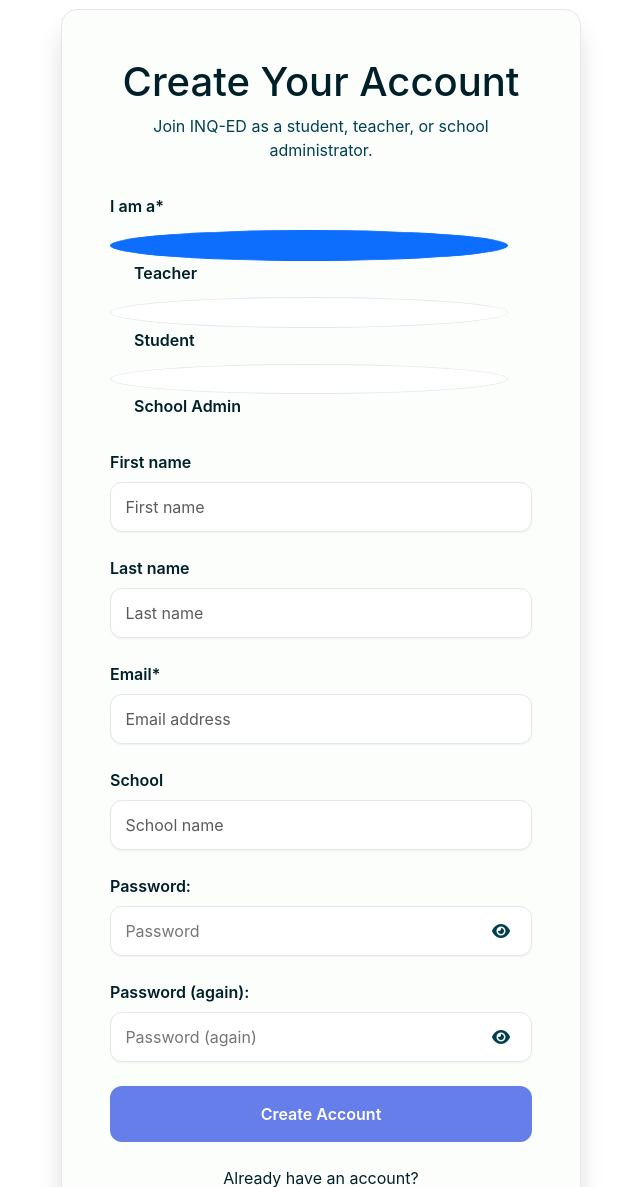
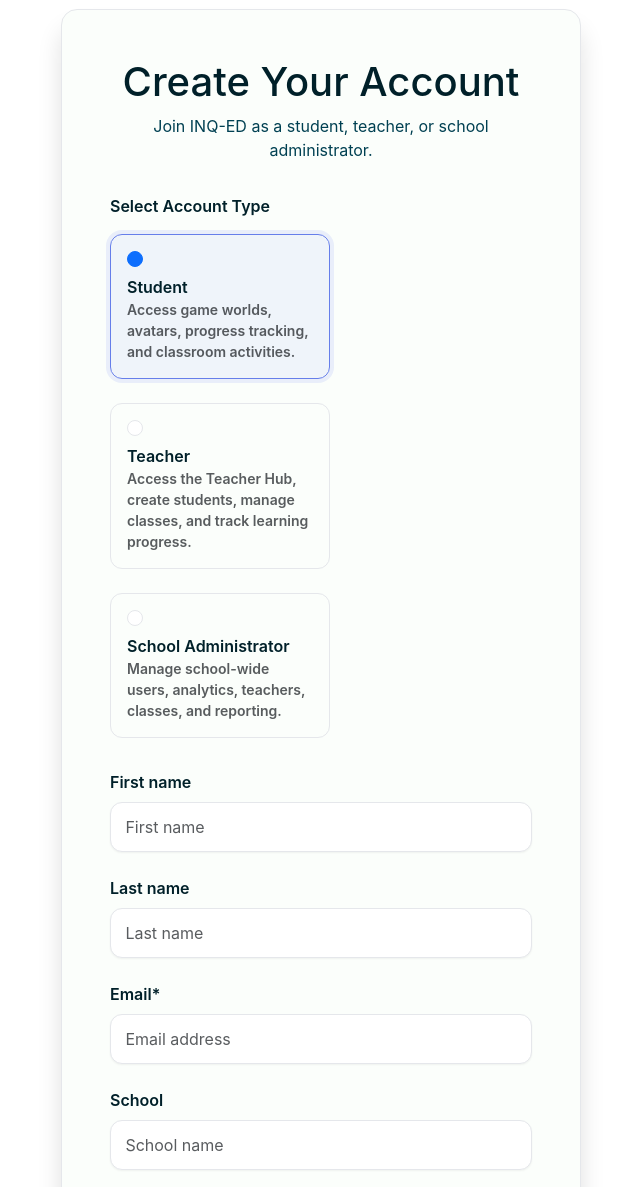
Before and after one commit to njthomas1991-hub/inq-edu, a Django app: page /signup/ in a window 1280 px wide. Shown: the part 217-1404 px from the top of the page, without its empty margins (319-959 px from the left). Run offline with Django 5.2, Linux system fonts and the light colour scheme; some libraries are stand-ins or nearby versions.

Commit message:
Finalize auth and template updates

```diff
--- a/backend/templates/core/account/login.html
+++ b/backend/templates/core/account/login.html
@@ -105,7 +105,7 @@
 <div class="auth-links">
     <a href="{% url 'password_reset' %}">Forgot password?</a>
     <div class="mt-2">
-        <a href="{% url 'signup' %}">Create Account</a>
+        <a href="{% url 'account_signup' %}">Create Account</a>
     </div>
 </div>
 {% endblock %}
--- a/backend/templates/core/account/password_reset.html
+++ b/backend/templates/core/account/password_reset.html
@@ -21,6 +21,6 @@
 {% block auth_actions %}
 <div class="form-actions">
     <button type="submit" class="btn-primary-custom">Send reset link</button>
-    <a href="{% url 'login' %}" class="btn-secondary-custom">Back to login</a>
+    <a href="{% url 'account_login' %}" class="btn-secondary-custom">Back to login</a>
 </div>
 {% endblock %}
--- a/backend/templates/core/account/password_reset_complete.html
+++ b/backend/templates/core/account/password_reset_complete.html
@@ -10,6 +10,6 @@
 
 {% block auth_body %}
 <div class="form-actions">
-    <a href="{% url 'login' %}" class="btn-primary-custom">Go to Login</a>
+    <a href="{% url 'account_login' %}" class="btn-primary-custom">Go to Login</a>
 </div>
 {% endblock %}
--- a/backend/templates/core/account/password_reset_done.html
+++ b/backend/templates/core/account/password_reset_done.html
@@ -10,6 +10,6 @@
 
 {% block auth_body %}
 <div class="form-actions">
-    <a href="{% url 'login' %}" class="btn-primary-custom">Back to Login</a>
+    <a href="{% url 'account_login' %}" class="btn-primary-custom">Back to Login</a>
 </div>
 {% endblock %}
--- a/backend/templates/core/account/signup.html
+++ b/backend/templates/core/account/signup.html
@@ -27,9 +27,114 @@ Create Your Account
         </div>
     {% endif %}
 
-    <!-- Role -->
+    <!-- Role Selection -->
     <div class="auth-field-group">
-        {{ form.role|as_crispy_field }}
+
+        <label class="form-label fw-semibold mb-3">
+            Select Account Type
+        </label>
+
+        <div class="role-card-group">
+
+            <!-- Student -->
+            <div class="role-card">
+
+                <label class="role-label" for="id_role_0">
+
+                    <input
+                        class="form-check-input role-radio"
+                        type="radio"
+                        name="role"
+                        value="student"
+                        id="id_role_0"
+                        checked
+                    >
+
+                    <div class="role-content">
+
+                        <div class="fw-semibold">
+                            Student
+                        </div>
+
+                        <div class="text-muted small">
+                            Access game worlds, avatars,
+                            progress tracking, and classroom activities.
+                        </div>
+
+                    </div>
+
+                </label>
+
+            </div>
+
+            <!-- Teacher -->
+            <div class="role-card">
+
+                <label class="role-label" for="id_role_1">
+
+                    <input
+                        class="form-check-input role-radio"
+                        type="radio"
+                        name="role"
+                        value="teacher"
+                        id="id_role_1"
+                    >
+
+                    <div class="role-content">
+
+                        <div class="fw-semibold">
+                            Teacher
+                        </div>
+
+                        <div class="text-muted small">
+                            Access the Teacher Hub, create students,
+                            manage classes, and track learning progress.
+                        </div>
+
+                    </div>
+
+                </label>
+
+            </div>
+
+            <!-- School Admin -->
+            <div class="role-card">
+
+                <label class="role-label" for="id_role_2">
+
+                    <input
+                        class="form-check-input role-radio"
+                        type="radio"
+                        name="role"
+                        value="school_admin"
+                        id="id_role_2"
+                    >
+
+                    <div class="role-content">
+
+                        <div class="fw-semibold">
+                            School Administrator
+                        </div>
+
+                        <div class="text-muted small">
+                            Manage school-wide users, analytics,
+                            teachers, classes, and reporting.
+                        </div>
+
+                    </div>
+
+                </label>
+
+            </div>
+
+        </div>
+
+        {% if form.role.errors %}
+            <div class="text-danger small mt-2">
+                {{ form.role.errors }}
+            </div>
+        {% endif %}
+
     </div>
 
     <!-- First Name -->
@@ -58,6 +163,7 @@ Create Your Account
         {{ form.password1.label_tag }}
 
         <div class="password-wrapper">
+
             {{ form.password1 }}
 
             <button
@@ -67,6 +173,7 @@ Create Your Account
             >
                 <i class="fa-solid fa-eye"></i>
             </button>
+
         </div>
 
         {% if form.password1.errors %}
@@ -83,6 +190,7 @@ Create Your Account
         {{ form.password2.label_tag }}
 
         <div class="password-wrapper">
+
             {{ form.password2 }}
 
             <button
@@ -92,6 +200,7 @@ Create Your Account
             >
                 <i class="fa-solid fa-eye"></i>
             </button>
+
         </div>
 
         {% if form.password2.errors %}
@@ -125,21 +234,21 @@ Create Your Account
     <div class="d-grid gap-2">
 
         <a
-            href="{% url 'login' %}?role=student"
+            href="{% url 'account_login' %}?role=student"
             class="btn-secondary-custom w-100"
         >
             Student Login
         </a>
 
         <a
-            href="{% url 'login' %}?role=teacher"
+            href="{% url 'account_login' %}?role=teacher"
             class="btn-secondary-custom w-100"
         >
             Teacher Login
         </a>
 
         <a
-            href="{% url 'login' %}?role=school_admin"
+            href="{% url 'account_login' %}?role=school_admin"
             class="btn-secondary-custom w-100"
         >
             School Admin Login
--- a/backend/templates/core/base.html
+++ b/backend/templates/core/base.html
@@ -219,14 +219,14 @@
                 {% else %}
 
                     <a
-                        href="{% url 'login' %}"
+                        href="{% url 'account_login' %}"
                         class="header-link"
                     >
                         Login
                     </a>
 
                     <a
-                        href="{% url 'signup' %}"
+                        href="{% url 'account_signup' %}"
                         class="header-link"
                     >
                         Register
--- a/backend/templates/core/base_school_admin.html
+++ b/backend/templates/core/base_school_admin.html
@@ -435,7 +435,7 @@
 
                                     <a
                                         class="dropdown-item"
-                                        href="{% url 'login' %}"
+                                        href="{% url 'account_login' %}"
                                     >
 
                                         <i class="bi bi-box-arrow-in-right"></i>
--- a/backend/templates/core/base_teacher.html
+++ b/backend/templates/core/base_teacher.html
@@ -444,7 +444,7 @@
 
                                     <a
                                         class="dropdown-item"
-                                        href="{% url 'login' %}"
+                                        href="{% url 'account_login' %}"
                                     >
 
                                         <i class="fas fa-sign-in-alt"></i>
--- a/backend/templates/core/public/home.html
+++ b/backend/templates/core/public/home.html
@@ -34,7 +34,7 @@
             <div class="widgit-symbol" data-symbol="start">
                 <div class="widgit-symbol-placeholder">▶️</div>
             </div>
-            <a href="{% url 'signup' %}" class="btn btn-light btn-lg">Get Started Today</a>
+            <a href="{% url 'account_signup' %}" class="btn btn-light btn-lg">Get Started Today</a>
         </div>
     </div>
 </section>
@@ -262,7 +262,7 @@
             <div class="widgit-symbol" data-symbol="start">
                 <div class="widgit-symbol-placeholder">🚀</div>
             </div>
-            <a href="{% url 'signup' %}" class="btn btn-light btn-lg">Start Your Journey</a>
+            <a href="{% url 'account_signup' %}" class="btn btn-light btn-lg">Start Your Journey</a>
         </div>
     </div>
 </section>
--- a/backend/templates/core/public/pricing.html
+++ b/backend/templates/core/public/pricing.html
@@ -28,7 +28,7 @@
                         <li class="mb-2 text-muted">✗ Custom content</li>
                     </ul>
                     <div class="text-center mt-4">
-                        <a href="{% url 'signup' %}" class="btn btn-outline-primary w-100">Get Started</a>
+                        <a href="{% url 'account_signup' %}" class="btn btn-outline-primary w-100">Get Started</a>
                     </div>
                 </div>
             </div>
@@ -55,7 +55,7 @@
                         <li class="mb-2">✓ Priority support</li>
                     </ul>
                     <div class="text-center mt-4">
-                        <a href="{% url 'signup' %}" class="btn btn-primary w-100">Start Free Trial</a>
+                        <a href="{% url 'account_signup' %}" class="btn btn-primary w-100">Start Free Trial</a>
                     </div>
                 </div>
             </div>
--- a/backend/templates/core/public/teacher_hub.html
+++ b/backend/templates/core/public/teacher_hub.html
@@ -74,8 +74,8 @@
                     <h3 class="mb-3">Ready to Transform Your Classroom?</h3>
                     <p class="mb-4">Join thousands of teachers using inq-ed to make learning more engaging and effective.</p>
                     <div class="d-flex gap-3 justify-content-center">
-                        <a href="{% url 'signup' %}" class="btn btn-light btn-lg">Sign Up</a>
-                        <a href="{% url 'login' %}" class="btn btn-outline-light btn-lg">Login</a>
+                        <a href="{% url 'account_signup' %}" class="btn btn-light btn-lg">Sign Up</a>
+                        <a href="{% url 'account_login' %}" class="btn btn-outline-light btn-lg">Login</a>
                     </div>
                 </div>
             </div>
--- a/backend/urls.py
+++ b/backend/urls.py
@@ -1,25 +1,8 @@
-"""
-URL configuration for backend project.
-
-The `urlpatterns` list routes URLs to views. For more information please see:
-    https://docs.djangoproject.com/en/6.0/topics/http/urls/
-Examples:
-Function views
-    1. Add an import:  from my_app import views
-    2. Add a URL to urlpatterns:  path('', views.home, name='home')
-Class-based views
-    1. Add an import:  from other_app.views import Home
-    2. Add a URL to urlpatterns:  path('', Home.as_view(), name='home')
-Including another URLconf
-    1. Import the include() function: from django.urls import include, path
-    2. Add a URL to urlpatterns:  path('blog/', include('blog.urls'))
-"""
 from django.conf import settings
 from django.conf.urls.static import static
+from django.contrib import admin
 from django.contrib.staticfiles.urls import staticfiles_urlpatterns
-from django.contrib import admin
-from django.contrib.auth import views as auth_views
-from django.urls import path, include
+from django.urls import include, path
 
 from core.views.auth_views import (
     custom_login_view,
@@ -43,21 +26,70 @@ from core.views.school_admin_views import (
 )
 
 urlpatterns = [
-    path('admin/', admin.site.urls),
-    path('', include('core.urls')),
+
+    # Admin
+    path("admin/", admin.site.urls),
+
+    # Core app URLs
+    path("", include("core.urls")),
+
+    # Home
     path("", home_page_view, name="home"),
-    path("teacher/", teacher_dashboard_view, name="teacher_dashboard"),
-    path("student/", student_dashboard_view, name="student_dashboard"),
-    path("school-admin/", school_admin_dashboard_view, name="school_admin_dashboard"),
-    path('summernote/', include('django_summernote.urls')),
-    path("login/", custom_login_view, name="login"),
-    path("logout/", custom_logout_view, name="logout"),
+
+    # Dashboards
+    path(
+        "teacher/",
+        teacher_dashboard_view,
+        name="teacher_dashboard",
+    ),
+
+    path(
+        "student/",
+        student_dashboard_view,
+        name="student_dashboard",
+    ),
+
+    path(
+        "school-admin/",
+        school_admin_dashboard_view,
+        name="school_admin_dashboard",
+    ),
+
+    # Auth
+    path(
+        "login/",
+        custom_login_view,
+        name="login",
+    ),
+
+    path(
+        "logout/",
+        custom_logout_view,
+        name="logout",
+    ),
+
+    # Account URLs
     path("", include("core.urls.auth_urls")),
-    path("account/", include("allauth.urls")),
+
+    # Summernote
+    path(
+        "summernote/",
+        include("django_summernote.urls"),
+    ),
 ]
 
-# Serve static files (images/css/js) during development
+# Static + media in development
+
 if settings.DEBUG:
+
     urlpatterns += staticfiles_urlpatterns()
-    urlpatterns += static(settings.STATIC_URL, document_root=settings.STATIC_ROOT)
-    urlpatterns += static(settings.MEDIA_URL, document_root=settings.MEDIA_ROOT)
+
+    urlpatterns += static(
+        settings.STATIC_URL,
+        document_root=settings.STATIC_ROOT,
+    )
+
+    urlpatterns += static(
+        settings.MEDIA_URL,
+        document_root=settings.MEDIA_ROOT,
+    )
--- a/core/urls/auth_urls.py
+++ b/core/urls/auth_urls.py
@@ -27,7 +27,7 @@ urlpatterns = [
         SignupView.as_view(
             template_name="core/account/signup.html"
         ),
-        name="signup",
+        name="account_signup",
     ),
 
     # -------------------------
@@ -39,7 +39,7 @@ urlpatterns = [
         LoginView.as_view(
             template_name="core/account/login.html"
         ),
-        name="login",
+        name="account_login",
     ),
 
     # -------------------------
@@ -49,7 +49,7 @@ urlpatterns = [
     path(
         "logout/",
         custom_logout_view,
-        name="logout",
+        name="account_logout",
     ),
 
     # -------------------------
```
Also changed, not shown: backend/settings.py (+6 -3 lines), backend/templates/core/account/password_reset_confirm.html (+16 -50 lines).
